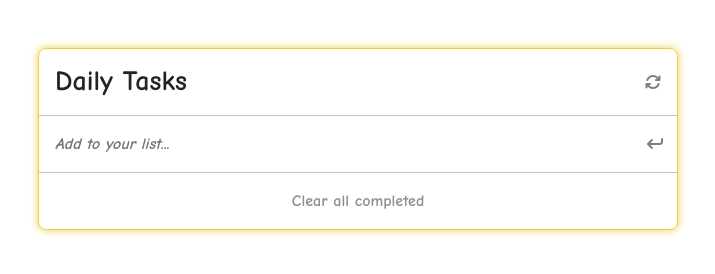
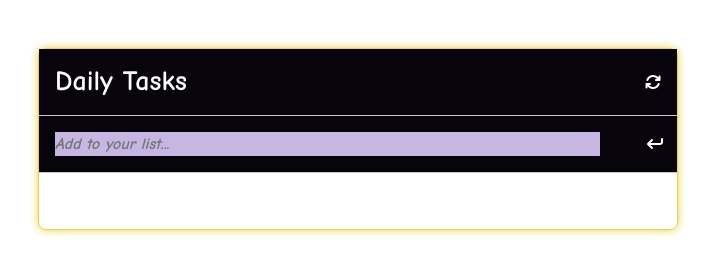
Before and after one commit to K0ppai/to-do-list-app, a website built with webpack: page src/index.html in a window 1280 px wide. Shown: the whole page, without its empty margins (282-997 px from the left). Built offline with nearby package versions, Linux system fonts and the light colour scheme.

Commit message:
Update background color

```diff
--- a/src/index.html
+++ b/src/index.html
@@ -10,15 +10,15 @@
     <section class="container-fulid">
         <div class="row justify-content-center m-0 mt-md-5">
             <div class="col col-md-6 p-0 task-container rounded-3">
-                <div class="d-flex align-items-center p-3 border-bottom border-1 border-secondary-subtle">
-                    <h1 class="text-dark fs-3 m-0">Daily Tasks</h1>
+                <div class="d-flex align-items-center p-3 border-bottom border-1 border-secondary-subtle bg">
+                    <h1 class="fs-3 m-0">Daily Tasks</h1>
                     <i class="fa-solid fa-arrows-rotate ms-auto"></i>
                 </div>
-                <div class="d-flex align-items-center py-3 px-3 border-bottom border-1 border-secondary-subtle">
-                    <input type="text" placeholder="Add to your list..." id="input">
+                <div class="d-flex align-items-center py-3 px-3 border-bottom border-1 border-secondary-subtle bg">
+                    <input type="text" placeholder="Add to your list..." id="input" class="bg-darkblue">
                     <i class="fa-solid fa-arrow-turn-down ms-auto"></i>
                 </div>
-                <div class="task-lists">
+                <div class="task-lists bg">
 
                 </div>
                 <p class="text-center m-0 p-3 clear">Clear all completed</p>
--- a/src/style.css
+++ b/src/style.css
@@ -5,6 +5,7 @@
   padding: 0;
   font-family: 'Comic Neue', cursive;
   max-width: 100vw;
+  color: #ffffff !important;
 }
 
 .fa-solid,
@@ -61,6 +62,14 @@ input[type="text"]::placeholder {
   box-shadow: 0 0 8px #e9d045;
 }
 
+.bg{
+  background-color: #07040b;
+}
+
+.bg-darkblue{
+  background-color: #c7b6e2;
+}
+
 @media screen and (max-width: 768px) {
   input[type="text"] {
     width: 75vw;
```
